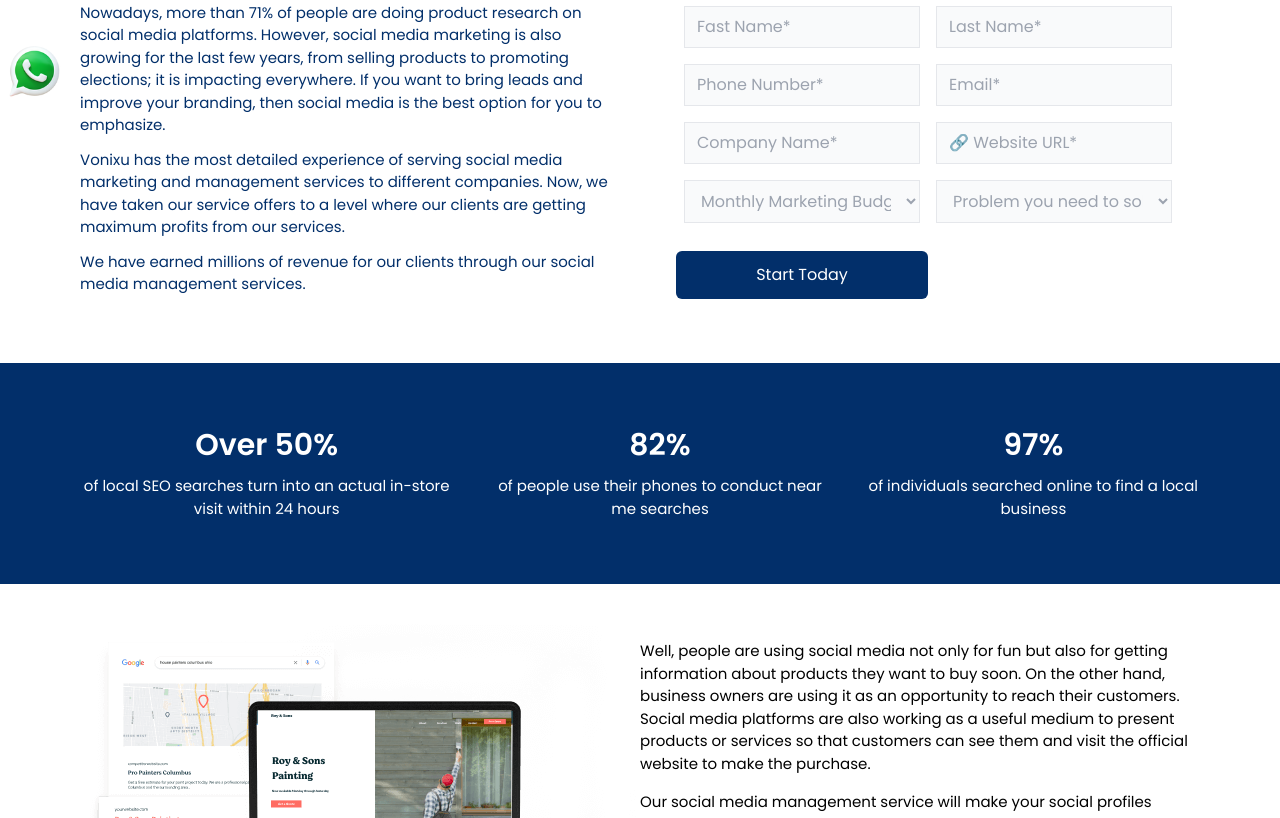
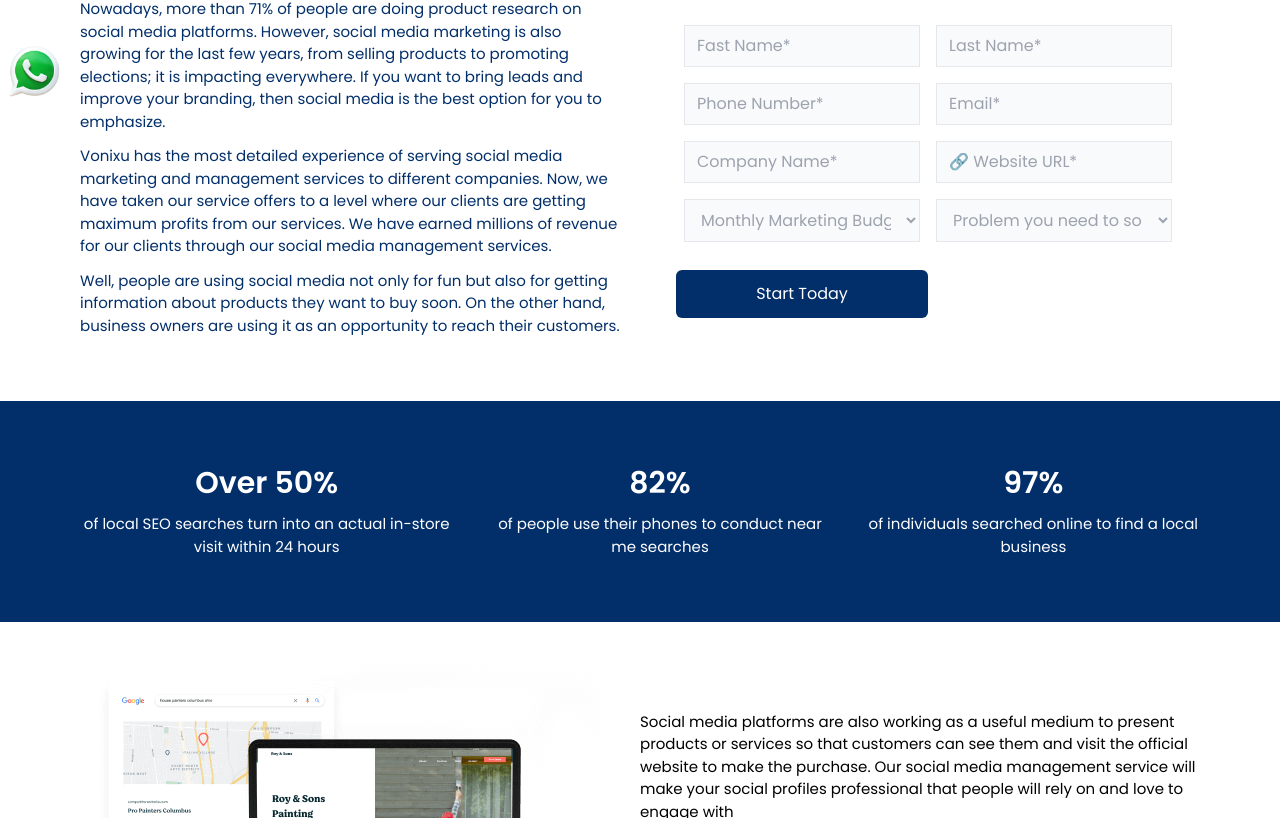
Before and after one commit to alamincoders/vonixu, a Next.js app: page /socialMediaManagement in a window 1280 px wide. Shown: the part 682-1500 px from the top of the page. Built offline with nearby package versions, Linux system fonts and the light colour scheme; a small style sheet from the web is missing.

Commit message:
SocialMediaManagement content done

```diff
--- a/components/DigitalMarketing/SocialMediaManagement.jsx
+++ b/components/DigitalMarketing/SocialMediaManagement.jsx
@@ -6,8 +6,6 @@ import WhatSEO from "../ServicesComponents/WhatSEO";
 import SEOBenefits from "../ServicesComponents/SEOBenefits";
 
 import seo from "../../assets/services/whatseo.png";
-
-import bImg from "../../assets/services/local.webp";
 import Banner from "../ServicesComponents/Banner";
 import ServiceFAQ from "../ServicesComponents/ServiceFAQ";
 
@@ -21,9 +19,11 @@ const SocialMediaManagement = () => {
 
 If you want to bring leads and improve your branding, then social media is the best option for you to emphasize.
 "
-        p2="Vonixu has the most detailed experience of serving social media marketing and management services to different companies. Now, we have taken our service offers to a level where our clients are getting maximum profits from our services."
-        p3="We have earned millions of revenue for our clients through our social media management services.
+        p2="Vonixu has the most detailed experience of serving social media marketing and management services to different companies. Now, we have taken our service offers to a level where our clients are getting maximum profits from our services.
+
+We have earned millions of revenue for our clients through our social media management services.
 "
+        p3="Well, people are using social media not only for fun but also for getting information about products they want to buy soon. On the other hand, business owners are using it as an opportunity to reach their customers."
       />
       <OverPercent
         title1="Over 50%"
@@ -35,18 +35,15 @@ If you want to bring leads and improve your branding, then social media is the b
       />
       <WhatSEO
         img={seo}
-        p1="Well, people are using social media not only for fun but also for getting information about products they want to buy soon. On the other hand, business owners are using it as an opportunity to reach their customers.
+        p1="Social media platforms are also working as a useful medium to present products or services so that customers can see them and visit the official website to make the purchase.
 
-Social media platforms are also working as a useful medium to present products or services so that customers can see them and visit the official website to make the purchase.
+Our social media management service will make your social profiles professional that people will rely on and love to engage with
 "
-        p2=" Our social media management service will make your social profiles professional that people will rely on and love to engage with. Our social media experts will sit back on your profiles and manage it accordingly with their expertise that actually works on the growth of brand impression.
+        p2="Our social media experts will sit back on your profiles and manage it accordingly with their expertise that actually works on the growth of brand impression.
 
 If your social media profiles are not working as you want it to be, call us to the given numbers or reach us at (Gmail) .
 "
-        p3="If your social media profiles are not working as you want it to be, call us to the given numbers or reach us at (Gmail) .
-
-Our expert team will be in touch with you, and you will get an opportunity to discuss your problems. You will get the best recommendation about how you can get what you desire from your social media profiles.
-"
+        p3=" Our expert team will be in touch with you, and you will get an opportunity to discuss your problems. You will get the best recommendation about how you can get what you desire from your social media profiles."
       />
       <SEOBenefits
         title1="Affordable Local SEO Services Benefits "
@@ -68,16 +65,14 @@ Our expert team will be in touch with you, and you will get an opportunity to di
         que6="How Many Social Media Platforms Does Your Service Cover?"
         que7="Do You Manage Advertisements on Social Media Platforms?"
         que8="Will You Provide Me a Detailed Report?"
-        que9="Do You Work on Long-term Projects?"
+        que9="Do You Work on Long-term Projects?gzxe3sz"
+        z
         ans1="As long as your customers use social media to share their feelings and communicate with their friends & families, social media marketing will work for your business. Our experts will work on your social profile and decorate it with valuable & engaging information that your fans will love."
         ans2="Yes, our social media management service will surely get you more leads. However, not only reach potential people but also drive them to your website who are thriving to buy the products or services you are providing. We will develop the winning strategy for your project and respond to messages in the inbox to build a better relationship with them."
-        ans3="If we want to show you the reasons why you should choose us for managing your social media profiles, then we can share hundreds of clients’ reviews. Our clients are leaving the highest ratings for our services. Here are a few of them below.
-
-We are experienced in working with big companies.
+        ans3="If we want to show you the reasons why you should choose us for managing your social media profiles, then we can share hundreds of clients’ reviews. Our clients are leaving the highest ratings for our services. Here are a few of them below.We are experienced in working with big companies.
 We do not outsource our services because we have several social media expert team for dedicatedly working on your projects.
 Our strategy is award-winning and works astonishingly well for generating revenue through social media marketing.
-You will get the most affordable social media management services from Vonixu.
-"
+You will get the most affordable social media management services from Vonixu. "
         ans4="Most people are using social media daily, and they are purchasing their desired products and services from different companies on those platforms. If you can build an authoritative profile that people find trustworthy, then potential customers who visit your social profile will see you reputable. They will engage with your social media content more frequently, and it will improve your brand reputation as well as recognition. Our social media management service will make sure that your social profiles are updated, and we will publish fresh content regularly. Our service will work closely on building the reputation of your business through different steps that are needed."
         ans5="Well, it depends on how much work we have to do on your social profile. However, most of our clients have seen their growth after working on their profiles for 30 days. You may see your result before 30-days, or it would take more days due to issues with your profile. However, we ensure that you will see growth and sales through our service, and it's 100% guaranteed."
         ans6="Typically, our clients have social profiles on most popular social media platforms such as Facebook, Instagram, Twitter, Linkedin, etc. However, if you want to add more social accounts, contact us for an initial discussion with our experts. They will give you everything you need to include within your package. We have a customized package option for you, no need to worry about it."
```
